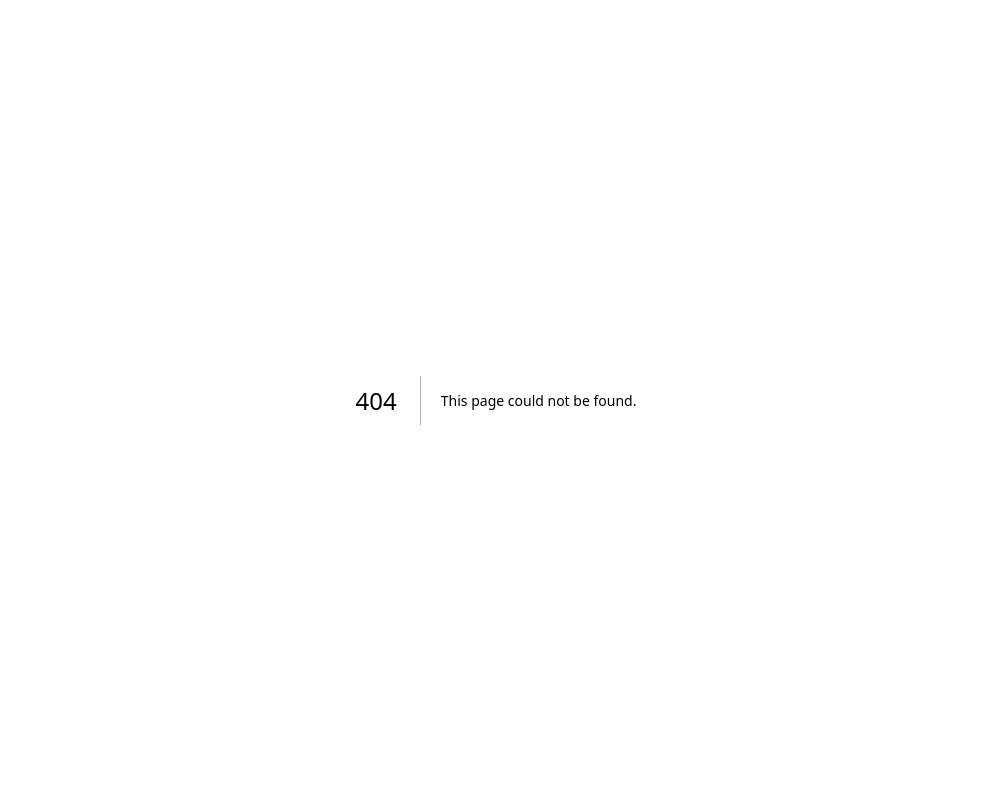
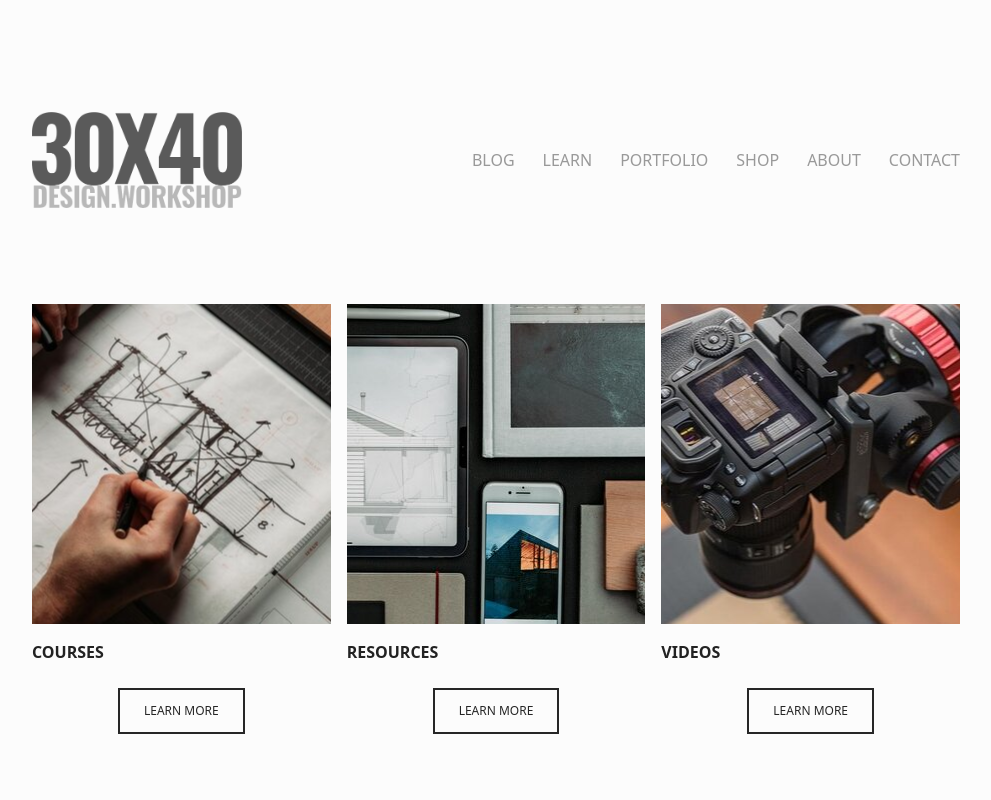
Before and after one commit to GuilhermeDeOliveiraAmorim/mechanicae, a Next.js app: page /portfolio in a window 1280 px wide. Before the commit this address had no page. Shown: the top 800 px of the page, without its empty margins (144-1135 px from the left). Built offline with nearby package versions, Linux system fonts and the light colour scheme; data requests are answered from the project's data file.

Commit message:
feat(portfolio): added portfolio page

```diff
--- /dev/null
+++ b/pages/portfolio/index.tsx
@@ -0,0 +1,54 @@
+import Header from "../../components/header";
+import Cards from "../../components/utils/cards";
+import Footer from "../../components/footer";
+import { ICard } from "../../interfaces/ICard";
+
+const arrCards: ICard[] = [
+  {
+    id: 1,
+    picture: "design-meet-revise-repeat-thumbnail.jpg",
+    title: "COURSES",
+    button: {
+      link: "courses",
+      title: "Learn More",
+    },
+    link: "courses",
+  },
+  {
+    id: 2,
+    picture: "remote-working-igtv2.jpg",
+    title: "RESOURCES",
+    button: {
+      link: "courses",
+      title: "Learn More",
+    },
+    link: "resources",
+  },
+  {
+    id: 3,
+    picture: "overhead-cam-thumb.jpg",
+    title: "VIDEOS",
+    button: {
+      link: "courses",
+      title: "Learn More",
+    },
+    link: "videos",
+  },
+];
+
+export default function Portfolio() {
+  return (
+    <div>
+      <Header />
+      <div className="pl-44 pr-44 pb-28">
+        <Cards cards={arrCards} />
+      </div>
+      <Footer />
+    </div>
+  );
+}
+
+export async function getServerSideProps() {
+  const learnContent = [{}];
+  return { props: { learnContent } };
+}
```
